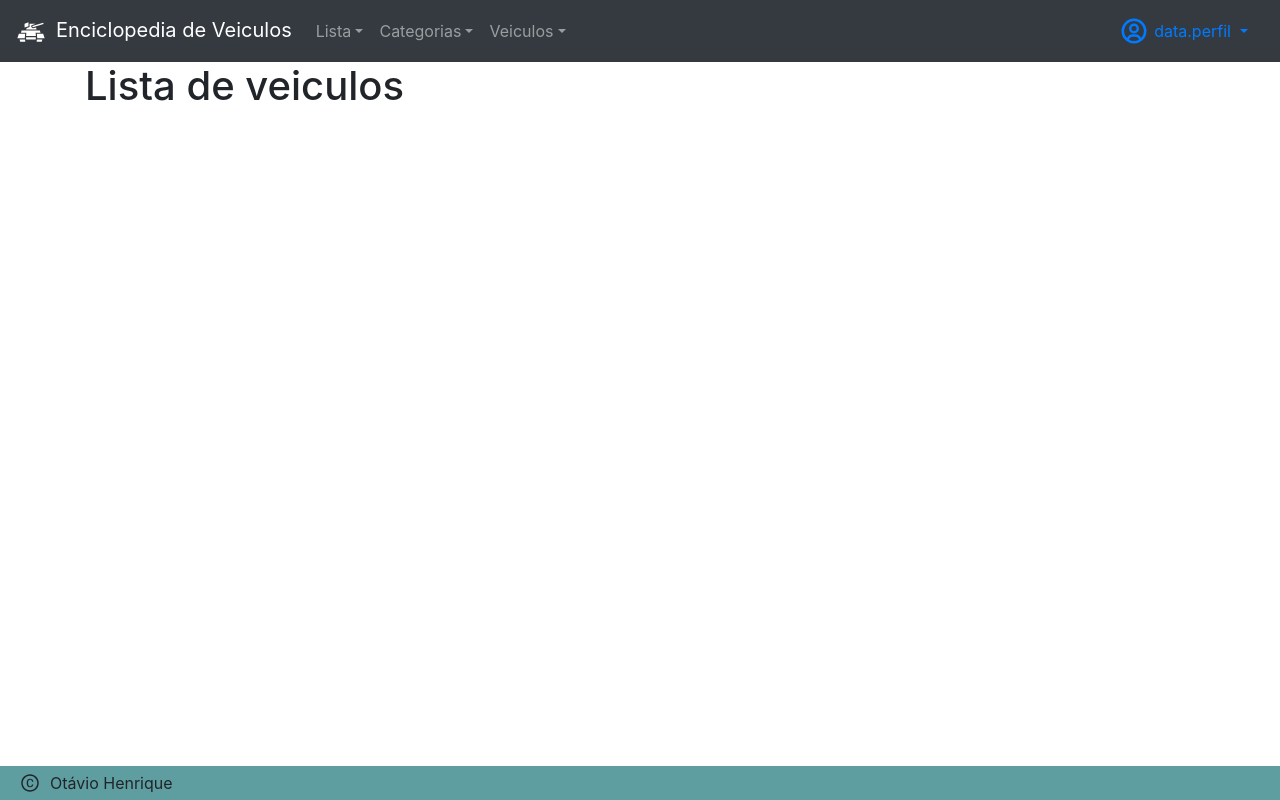
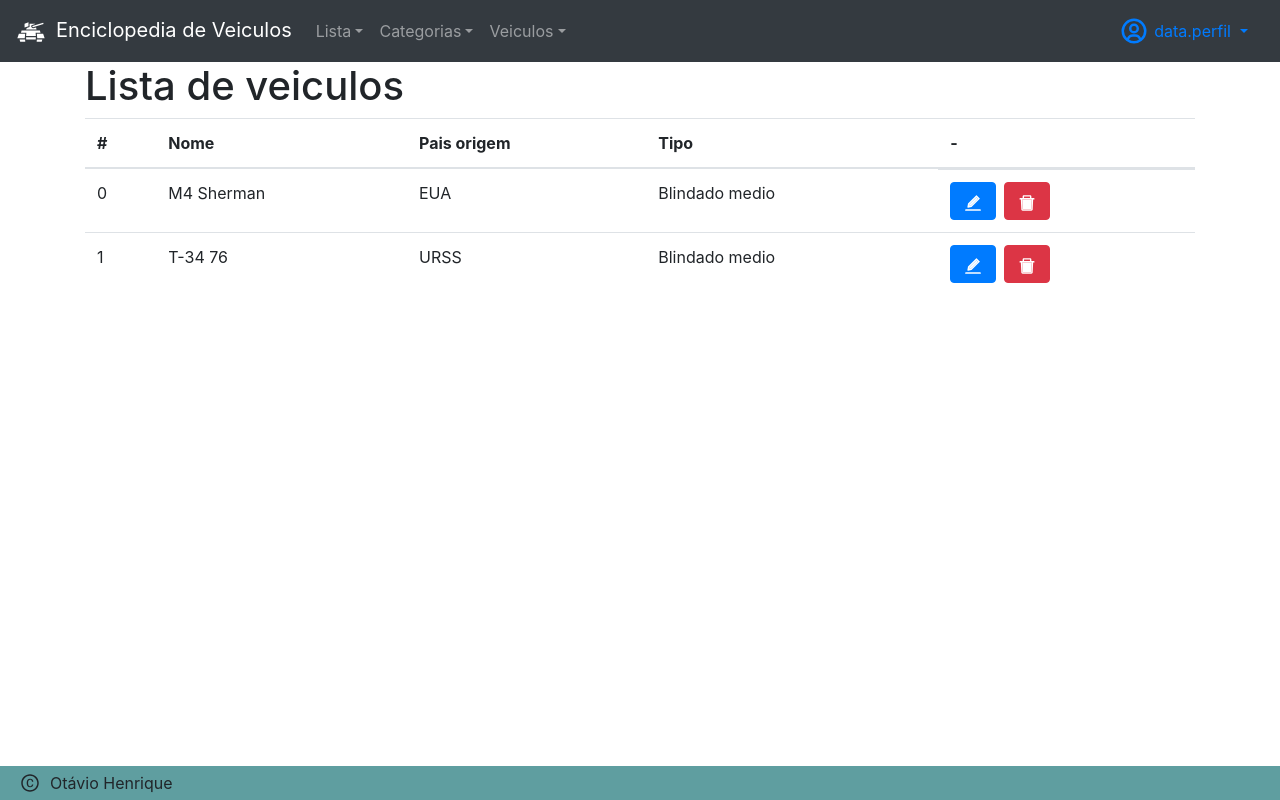
Before and after one commit to otaviohenrique1/enciclopedia-veiculos-app, a React (Create React App) app: page /veiculos/lista in a window 1280 px wide. Built offline with nearby package versions, Linux system fonts and the light colour scheme.

Commit message:
Commit 9 dos arquivos

```diff
--- a/src/pages/VeiculoLista/index.tsx
+++ b/src/pages/VeiculoLista/index.tsx
@@ -1,6 +1,9 @@
-import { useState } from "react";
-import { Row, Col } from "reactstrap";
+import { useEffect, useState } from "react";
+import { AiTwotoneDelete, AiTwotoneEdit } from "react-icons/ai";
+import { Row, Col, Table } from "reactstrap";
+import { Botao } from "../../components/Botao";
 import { ContainerApp } from "../../components/Container";
+import { lista_veiculo } from "../../utils/lista";
 
 interface DataTypes {
   nome: string;
@@ -11,11 +14,51 @@ interface DataTypes {
 export function VeiculoLista() {
   const [data, setData] = useState<DataTypes[]>([]);
 
+  useEffect(() => {
+    setData(lista_veiculo);
+  }, []);
+
   return (
     <ContainerApp>
-      <h1>Lista de veiculos</h1>
       <Row>
-        <Col md={12}></Col>
+        <Col md={12}>
+          <h1>Lista de veiculos</h1>
+        </Col>
+        <Col md={12}>
+          <Table>
+            <thead>
+              <tr>
+                <th>#</th>
+                <th>Nome</th>
+                <th>Pais origem</th>
+                <th>Tipo</th>
+                <th>-</th>
+              </tr>
+            </thead>
+            <tbody>
+              {(!data) ? (
+                <tr>
+                  <td className="text-center" colSpan={5}>Lista vazia</td>
+                </tr>
+              ) : data.map((item, index) => (
+                <tr key={index}>
+                  <td>{index}</td>
+                  <td>{item.nome}</td>
+                  <td>{item.pais_origem}</td>
+                  <td>{item.tipo}</td>
+                  <td className="d-flex flex-row">
+                    <Botao type="button" color="primary" className="mr-2">
+                      <AiTwotoneEdit size={20} />
+                    </Botao>
+                    <Botao type="button" color="danger">
+                      <AiTwotoneDelete size={20} />
+                    </Botao>
+                  </td>
+                </tr>
+              ))}
+            </tbody>
+          </Table>
+        </Col>
       </Row>
     </ContainerApp>
   );
--- /dev/null
+++ b/src/utils/lista.ts
@@ -0,0 +1,32 @@
+export const lista_veiculo = [
+  {
+    nome: 'M4 Sherman',
+    pais_origem: 'EUA',
+    status: 'Retirado',
+    classificacao: 'Veiculo terrestre',
+    tipo: 'Blindado medio',
+    fabricante: 'American Locomotive Company, Baldwin Locomotive Works, Detroit Tank Arsenal, Federal Machine and Welder Company, Fisher Tank Arsenal, Ford Motor Company, Lima Locomotive Works, Pacific Car and Foundry Company, Pressed Steel Car Company, Pullman-Standard Car Company',
+    utilizadores: "Argentina, Australia, Bangladesh, Belgium, Brazil, Canada, Chile, Cuba, Denmark, Egypt, Ethiopia, Free France, France, Greece, India, Iran, Israel, Italy, Indonesia, Japan, Lebanon, Mexico, Nazi Germany, Netherlands, New Zealand, Nicaragua, Pakistan, Paraguay, Peru, Philippines, Poland, Portugal, People's Republic of China, Republic of China, South Africa, South Korea, Soviet Union, Sweden, Syria, Uganda, Turkey, United Kingdom, United States, Yugoslavia",
+    variantes: 'M10 tank destroyer, M36 tank destroyer, M7 Priest self-propelled gun, M12 self-propelled gun, M40 self-propelled gun',
+    quantidade_produzida: '',
+    quantidade_produzida_unidade: '',
+    periodo_servico: '',
+    massa: '',
+    massa_unidade: '',
+    comprimento: '',
+    comprimento_unidade: '',
+    altura: '',
+    altura_unidade: '',
+    largura: '',
+    largura_unidade: '',
+    tripulacao: '',
+    custo_unitario: '',
+    custo_unitario_moeda: '',
+    armamento: '',
+  },
+  {
+    nome: 'T-34 76',
+    pais_origem: 'URSS',
+    tipo: 'Blindado medio',
+  }
+];
```
